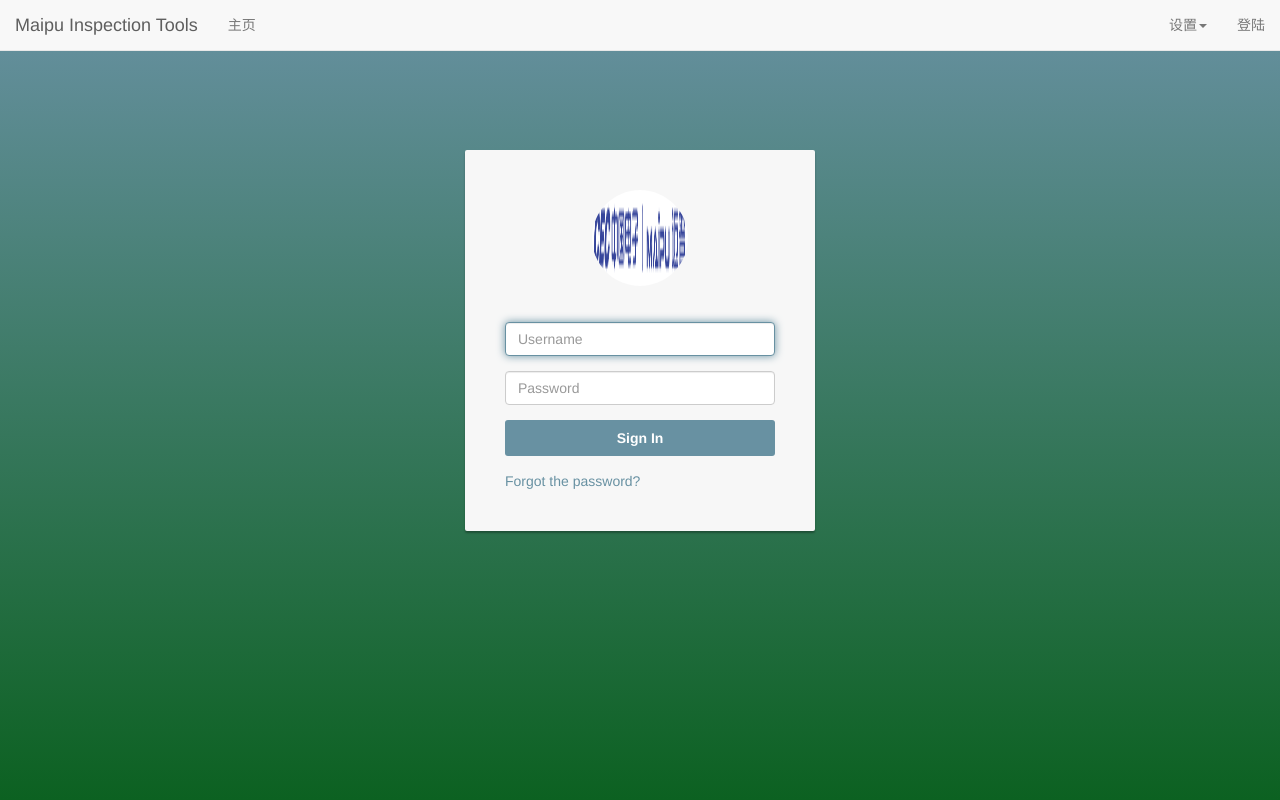
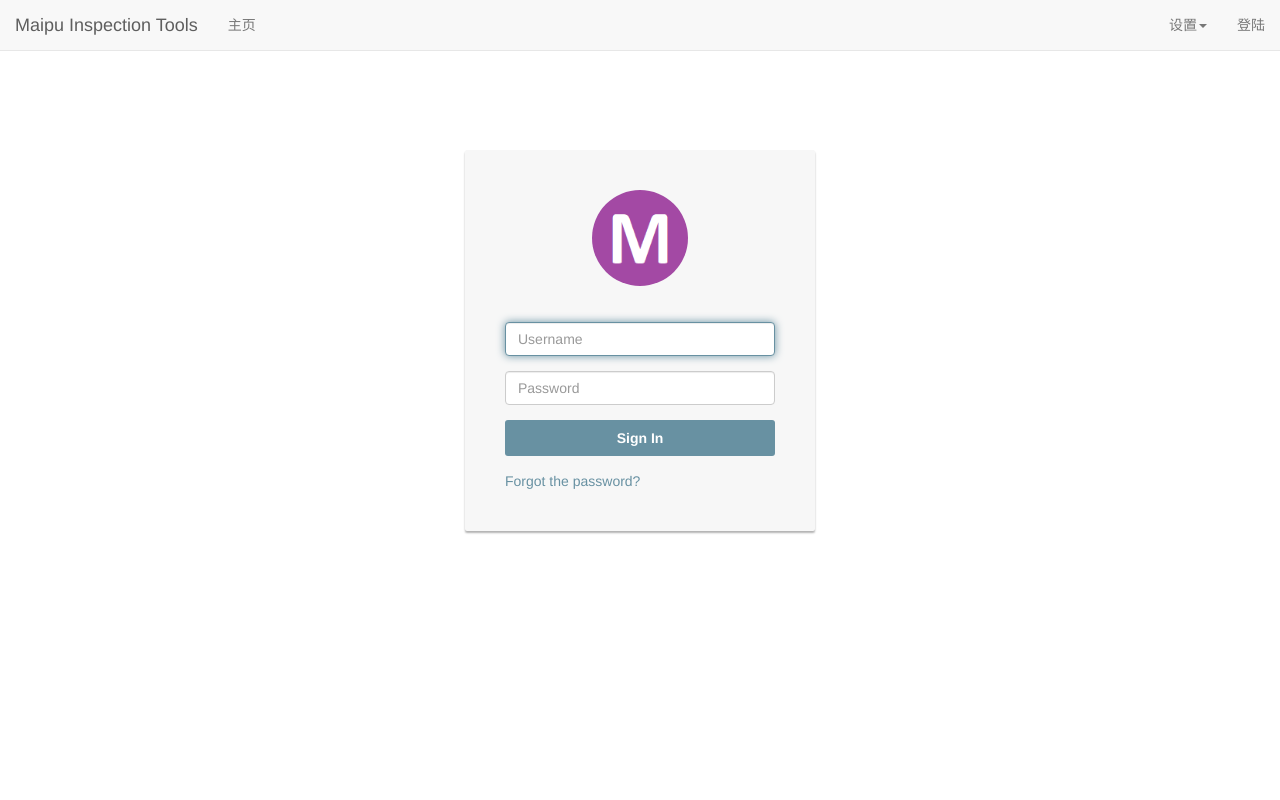
Before and after one commit to haixiaohai/flask-mit, a Flask app: page /login in a window 1280 px wide. Run offline with Flask 2, Linux system fonts and the light colour scheme; some libraries are stand-ins or nearby versions.

Commit message:
modify background color

```diff
--- a/app/routes.py
+++ b/app/routes.py
@@ -58,7 +58,6 @@ def login():
         redirect(url_for('index'))
     loginform = LoginForm()
     if loginform.validate_on_submit():
-        print(loginform.username.data)
         user = User.query.filter_by(username=loginform.username.data).first()
         if user is None:
             flash('username is not exists,please register.')
--- a/app/static/css/mycss.css
+++ b/app/static/css/mycss.css
@@ -46,8 +46,6 @@ img{
 /*   bootsnipp.com/snippets/a3053  copy   */
 body, html {
     height: 100%;
-    background-repeat: no-repeat;
-    background-image: linear-gradient(rgb(104, 145, 162), rgb(12, 97, 33));
 }
 
 .card-container.card {
--- a/app/templates/base.html
+++ b/app/templates/base.html
@@ -22,7 +22,7 @@
 
 <!--link and style-->
 {% block styles %}
-    {{ super() }}
+
     <link rel="shortcut icon" href="{{ url_for('static',filename='img/m.ico') }}" type="image/x-icon">
     <link rel="stylesheet" href="{{ url_for('static',filename='css/bootstrap.css') }}" type="text/css">
     <link rel="stylesheet" href="{{ url_for('static',filename='css/mycss.css') }}" type="text/css">
@@ -91,3 +91,6 @@
         {% endwith %}
     </div>
 {% endblock content %}
+
+{% block scripts %}
+{% endblock scripts %}
--- a/app/templates/login.html
+++ b/app/templates/login.html
@@ -3,7 +3,7 @@
 {% block page_content %}
     <div class="container">
         <div class="card card-container">
-            <img id="profile-img" class="profile-img-card" src="{{ url_for('static',filename='img/mpicon.png') }}">
+            <img id="profile-img" class="profile-img-card" src="{{ url_for('static',filename='img/m.ico') }}">
             <p id="profile-name" class="profile-name-card"></p>
             <form action="" method="POST" class="form-signin">
                 {{ form.hidden_tag() }}
```
